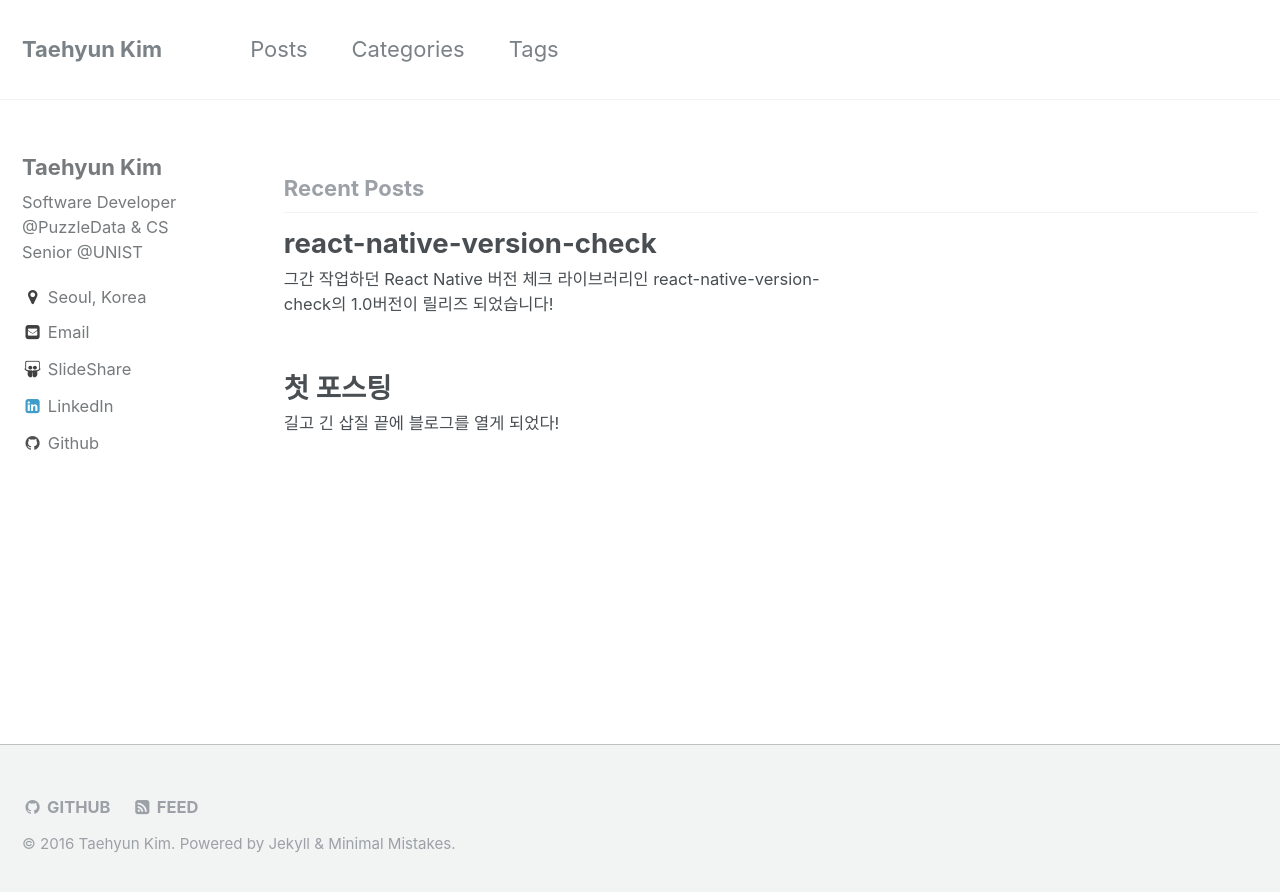
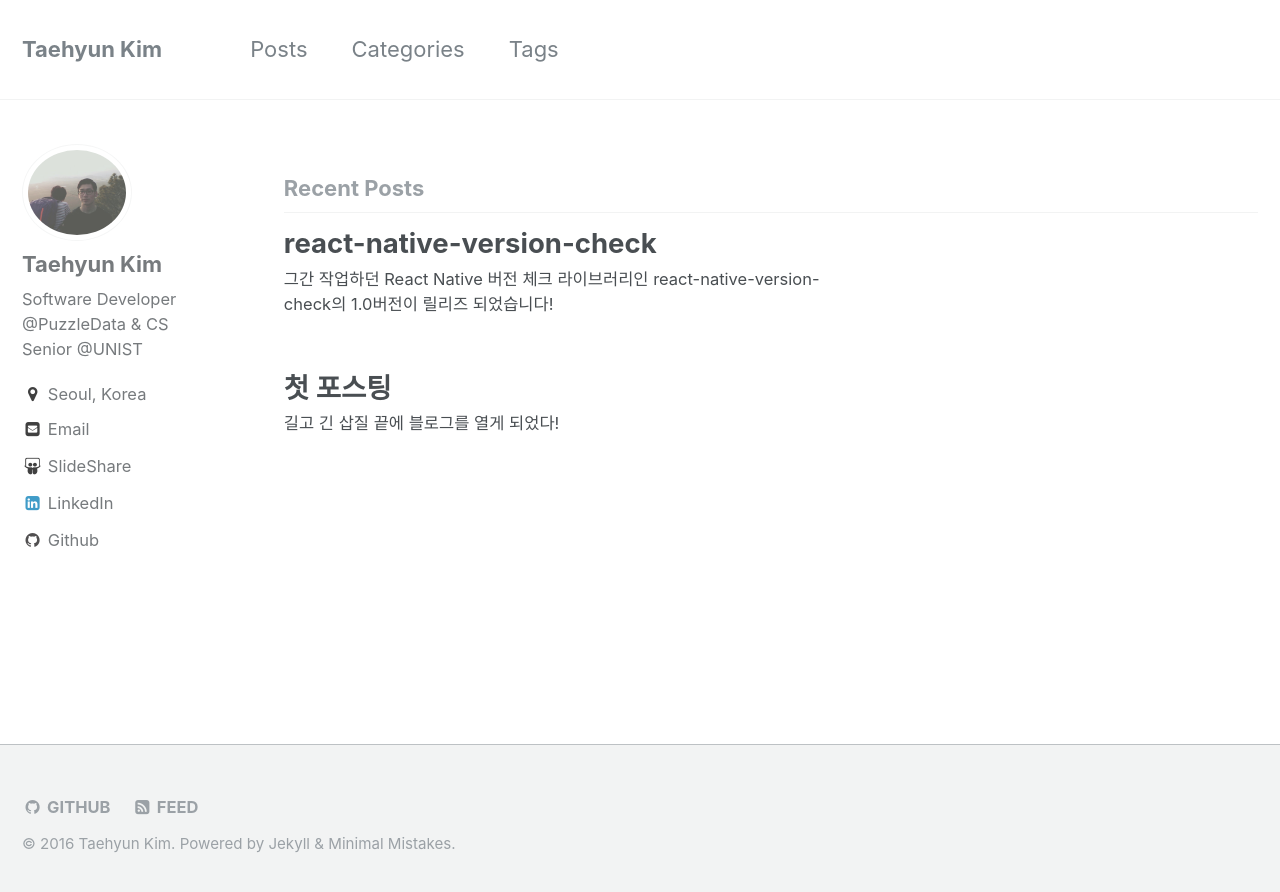
Before and after one commit to kimxogus/kimxogus.github.io, a Jekyll site: the page built from index.html, in a window 1280 px wide. Shown: the top 892 px of the page. Built offline with Jekyll 4.4.1, drawn with Linux system fonts in a browser that asks for light colours; the list of posts is cut into pages by our own code.

Commit message:
add profile picture

```diff
--- a/_config.yml
+++ b/_config.yml
@@ -59,7 +59,7 @@ analytics:
 # Site Author
 author:
   name             : *name
-  avatar           : # path of avatar image, e.g. "/assets/images/bio-photo.jpg"
+  avatar           : /assets/images/profile.jpg
   bio              : *bio
   location         : "Seoul, Korea"
   email            : "kgyoo8232@gmail.com"
```
Also changed, not shown: assets/images/profile.jpg (added).
